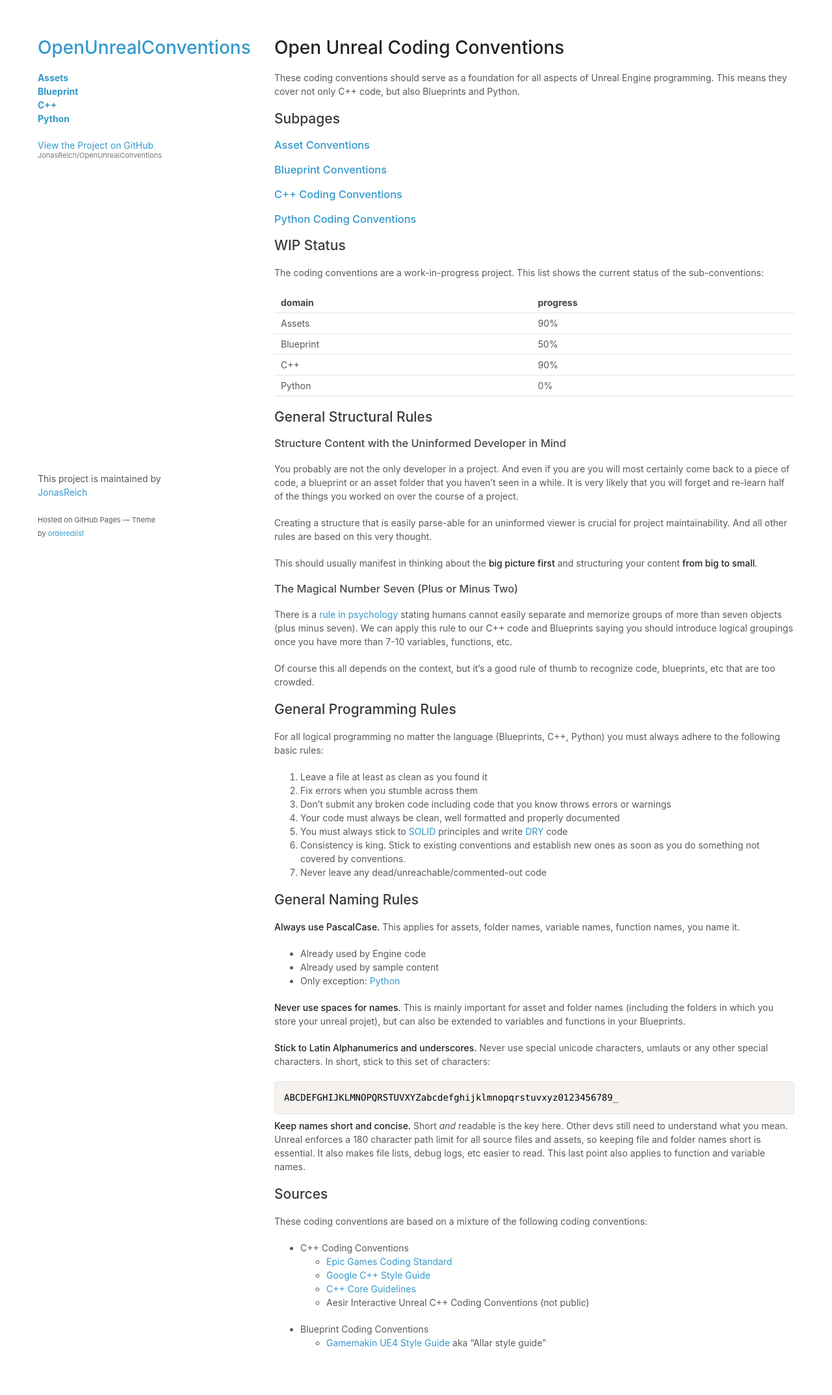
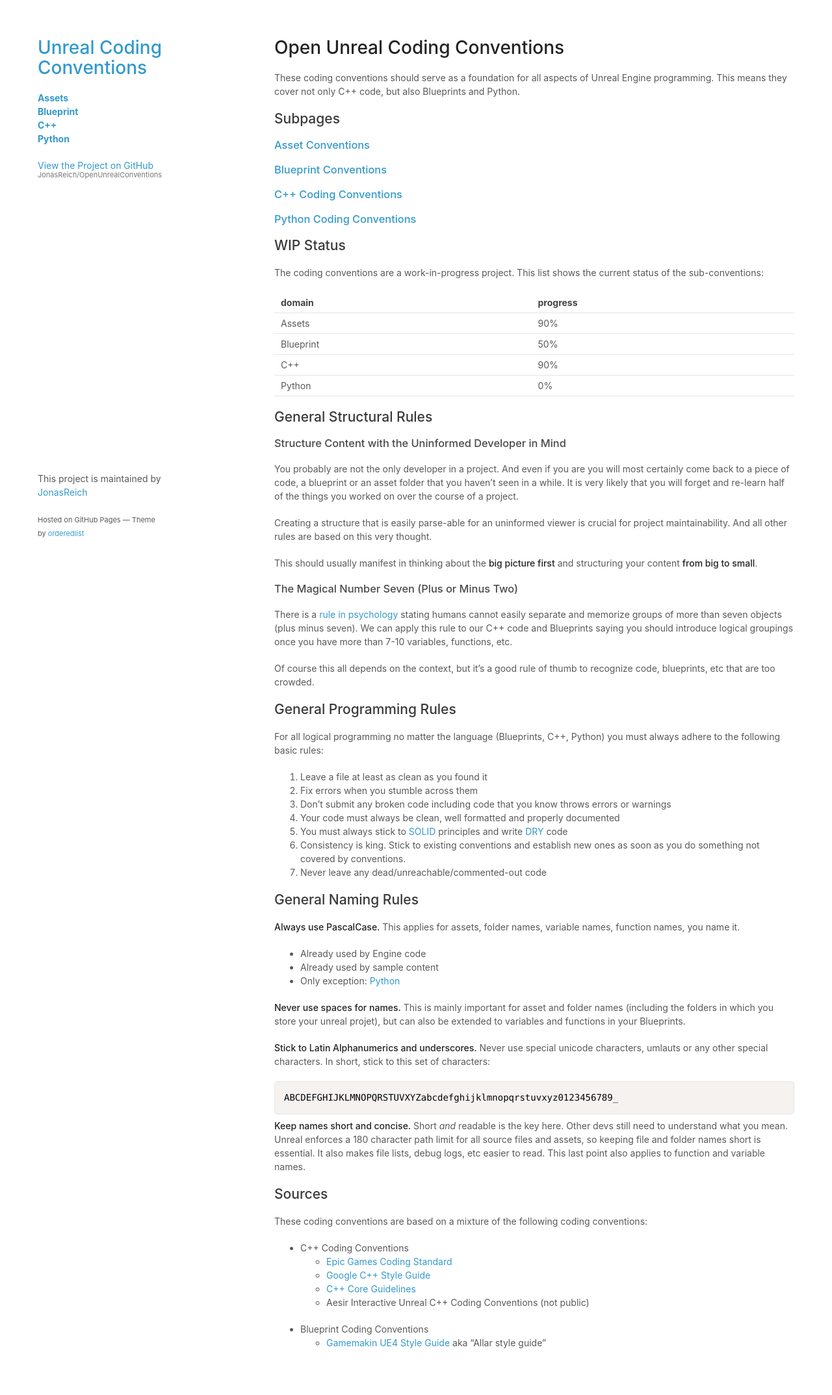
Before and after one commit to JonasReich/OpenUnrealConventions, a Jekyll site: the page built from README.md, in a window 1280 px wide. Shown: the whole page at 65% size. Built offline with Jekyll 4.4.1, drawn with Linux system fonts in a browser that asks for light colours; our own code applies the rules of GitHub Pages for plain Markdown files; a script that is not in the unit is left out; the repository's description, which GitHub fills in, is left out.

Commit message:
Added explicit title to default.html template

```diff
--- a/_config.yml
+++ b/_config.yml
@@ -1,2 +1 @@
 theme: jekyll-theme-minimal
-tile: Unreal Coding Conventions
--- a/_layouts/default.html
+++ b/_layouts/default.html
@@ -18,7 +18,7 @@
   <body>
     <div class="wrapper">
       <header>
-        <h1><a href="{{ "/" | absolute_url }}">{{ site.title | default: site.github.repository_name }}</a></h1>
+        <h1><a href="{{ "/" | absolute_url }}">Unreal Coding Conventions</a></h1>
 
         {% if site.logo %}
           <img src="{{site.logo | relative_url}}" alt="Logo" />
```
